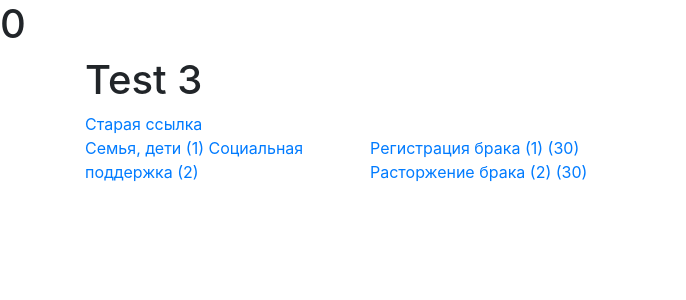
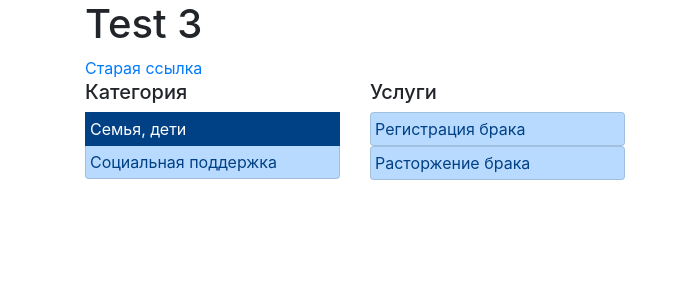
Before and after one commit to akmi1975/open_rep_00, a Django app: page /uslugi/1/0/ in a window 1280 px wide. Shown: the top 300 px of the page, without its empty margins (0-686 px from the left). Run offline with Django 3.2, Linux system fonts and the light colour scheme; data comes from the database, SQL or seed files in the repository; both versions use the stored data as it was after the commit; some libraries are stand-ins or nearby versions.

Commit message:
доделал страничку Услуги.

```diff
--- a/rep_test_00/admin.py
+++ b/rep_test_00/admin.py
@@ -24,6 +24,7 @@ class NspAdmin(admin.ModelAdmin):
 class OrgAdmin(admin.ModelAdmin):
 	list_display = ('inn', 'name', 'otrasl', 'pod_otrasl', 'nsp', 'okved')
 	list_filter = ('region', 'rayon', 'nsp', 'otrasl', 'pod_otrasl',)
+	search_fields = ('name', 'sheff__fm')
 
 class OtraslAdmin(admin.ModelAdmin):
 	list_display = ('id', 'name')
--- a/rep_test_00/my_func.py
+++ b/rep_test_00/my_func.py
@@ -80,15 +80,20 @@ def filter_uslugi(request, cat_usl_id, vid_usl_id):
 
 	cat_usl = CatUslugi.objects.all()
 	vid_usl = VidUslugi.objects.filter(cat_usl=cur_cat_usl)
-	cur_usl = VidUslugi.objects.filter(id=vid_usl_id)
+	curvid_usl = VidUslugi.objects.filter(id=cur_vid_usl)
 
-	if len(cur_usl) == 1:
-		test = cur_usl[0].pod_otr_txt.split(',')
-		pod_otr_usl = PodOtrasl.objects.filter(pk__in=cur_usl[0].pod_otr_txt.split(','))
+
+	if len(curvid_usl) == 1:
+		test = curvid_usl[0].pod_otr_txt.split(',')
+		pod_otr_usl = PodOtrasl.objects.filter(pk__in=curvid_usl[0].pod_otr_txt.split(','))
+		name_usl = curvid_usl[0].name
+		cur_usl = Uslugi.objects.get(vid_uslugi=cur_vid_usl)
 	else:
 		test = 0
 		pod_otr_usl = None
+		name_usl = ''
+		cur_usl = ''
 
 	#usl_cat = Org.objects.filter(pod_otrasl=cur_cat_usl)
 
-	return {'cat_usl':cat_usl, 'vid_usl':vid_usl, 'cur_cat_usl':cur_cat_usl, 'cur_vid_usl':cur_vid_usl, 'test':test, 'pod_otr_usl':pod_otr_usl}
+	return {'cat_usl':cat_usl, 'vid_usl':vid_usl, 'cur_cat_usl':cur_cat_usl, 'cur_vid_usl':cur_vid_usl, 'test':test, 'pod_otr_usl':pod_otr_usl, 'cur_usl':cur_usl, 'name_usl':name_usl}
--- a/rep_test_00/templates/org_selector/index_3.html
+++ b/rep_test_00/templates/org_selector/index_3.html
@@ -10,7 +10,7 @@
 <body>
 
 
-<h1>{{ test }}</h1>
+
 
 <div class="container">
 	<div class="row">
@@ -20,24 +20,70 @@
 		</div>
 	</div>
 	<div class="row">
-		<div class="col-3">
+		<div class="col-lg-3 col-md-3 col-sm-6 mb-1">
+			<div class="list-group">
+			<h5>Категория</h5>
 			{% for ct_usl in cat_usl %}
-				<a href="/uslugi/{{ ct_usl.id }}/0/">{{ ct_usl }} ({{ ct_usl.id }})</a>
+				{% if ct_usl.id == cur_cat_usl %}
+					<a href="/uslugi/{{ ct_usl.id }}/0/" class="list-group-item list-group-item-action list-group-item-primary p-1 active">{{ ct_usl }}</a>
+				{% else %}
+					<a href="/uslugi/{{ ct_usl.id }}/0/" class="list-group-item list-group-item-action list-group-item-primary p-1">{{ ct_usl }}</a>
+				{% endif %}
 
 			{% endfor %}
+			</div>
 		</div>
-		<div class="col-3">
+		<div class="col-lg-3 col-md-3 col-sm-6 mb-1">
+			{% if cur_cat_usl > 0 %}
+				<h5>Услуги</h5>
+			{% endif %}
 			{% for vd_usl in vid_usl %}
-				<a href="/uslugi/{{ cur_cat_usl }}/{{ vd_usl.id }}/">{{ vd_usl }} ({{ vd_usl.id }}) ({{ vd_usl.pod_otr_txt }})</a>
+				<div class="list-group">
+				{% if vd_usl.id == cur_vid_usl %}
+					<a href="/uslugi/{{ cur_cat_usl }}/{{ vd_usl.id }}/"  class="list-group-item list-group-item-action list-group-item-primary p-1 active">{{ vd_usl }}</a>
+				{% else %}
+					<a href="/uslugi/{{ cur_cat_usl }}/{{ vd_usl.id }}/"  class="list-group-item list-group-item-action list-group-item-primary p-1">{{ vd_usl }}</a>
 
+				{% endif %}
+				</div>
 			{% endfor %}
 		</div>
-		<div class="col-4">
+		<div class="col-md-6">
+			<div class="row">
+				<div class="col-12">
+					<h3>{{ name_usl }}</h3>
+				</div>
+			</div>
+			<div class="row" style="font-size: 14px">
+				{% if cur_usl|wordcount > 0 %}
+				<div class="col-6">
+					<h5>Описание</h5>
+					{{ cur_usl.description }}
+				</div>
+				<div class="col-6">
+					<h5>Документы</h5>
+					{{ cur_usl.documents|linebreaksbr }}
+				</div>
+				{% endif %}
+			</div>
+			<div class="row">
+				<div class="col-12 mt-2	">
+					{% if cur_usl|wordcount > 0 %}
+					<p><strong>Исполнитель услуги:</strong>
+						{% for pod_otr in pod_otr_usl %}
+							<a href="/1/{{ pod_otr.otrasl.id }}/{{ pod_otr.id }}/0/0/">{{ pod_otr }}</a>
+						{% endfor %}
+					</p>
+					<p><strong>Стоимость услуги: </strong>{{ cur_usl.price }}</p>
+					<p><a href="{{ cur_usl.url_gosuslugi }}" target="_blank">Услуга на сайте "Госуслуги"</a></p>
+					<p><a href="{{ cur_usl.url_usl_on_site }}" target="_blank">Услуга на региональном сайте</a></p>
+					<p></p>
+					{% endif %}
+				</div>
+			</div>
 
-			{% for pod_otr in pod_otr_usl %}
-				<a href="/1/{{ pod_otr.otrasl.id }}/{{ pod_otr.id }}/0/0/"><p>{{ pod_otr }}</p></a>
 
-			{% endfor %}
+
 
 		</div>
 	</div>
```
Also changed, not shown: db.sqlite3.
